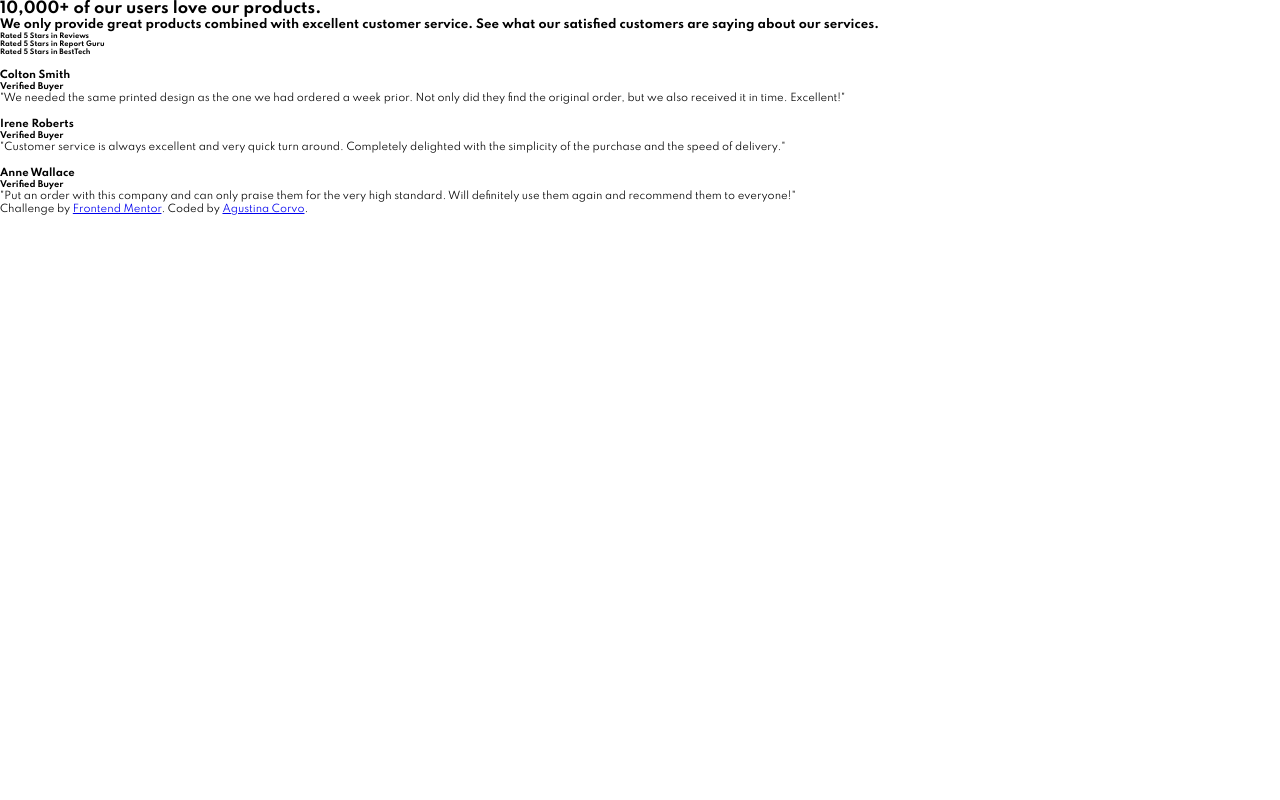
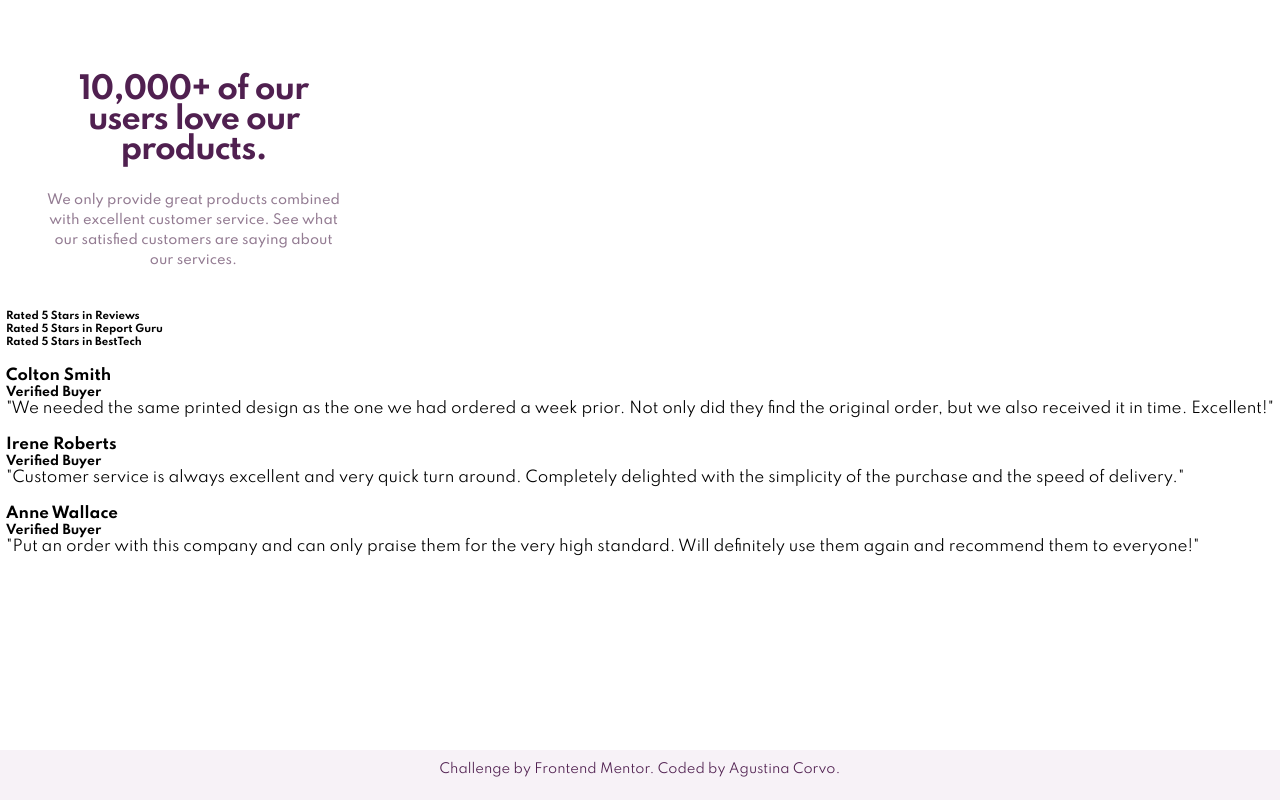
Before and after one commit to aguscorvo/social-proof-section, a plain HTML site: page index.html in a window 1280 px wide. Drawn offline with Linux system fonts and the light colour scheme.

Commit message:
New tags, first article and footer

```diff
--- a/assets/styles/scss/base/_links.scss
+++ b/assets/styles/scss/base/_links.scss
@@ -0,0 +1,9 @@
+a{
+    text-decoration: none;
+    color: $color-very-dark-magenta;
+}
+
+a:hover{
+    text-decoration: underline;
+    cursor: pointer;
+}
--- a/assets/styles/scss/base/_typography.scss
+++ b/assets/styles/scss/base/_typography.scss
@@ -8,6 +8,29 @@ html {
   font-size: 62.5%;
 }
 
-.attribution {
-  font-size: 1.1rem;
+body{
+  font-size: $primary-font-size;
 }
+
+h1{
+  font-size: 3rem;
+  font-weight: $font-weight-bold;
+  letter-spacing: -1.1px;
+  line-height: 30px;
+  color: $color-very-dark-magenta;
+}
+
+h3{
+  font-size: 1.3rem;
+  line-height: 20px;
+  font-weight: $font-weight-normal;
+  color: $color-dark-grayish-magenta;
+}
+
+footer {
+  font-size: 1.3rem;
+  font-weight: normal;
+  p{
+    color: $color-very-dark-magenta;
+  }
+}
--- a/assets/styles/scss/base/_variables.scss
+++ b/assets/styles/scss/base/_variables.scss
@@ -12,3 +12,6 @@ $color-white: hsl(0, 0%, 100%);
 // TYPOGRAPHY
 $base-font: 'Spartan', sans-serif;
 $primary-font-size: 1.5rem;
+$font-weight-thin: 400;
+$font-weight-normal: 500;
+$font-weight-bold: 700;
--- a/assets/styles/scss/layout/_layout.scss
+++ b/assets/styles/scss/layout/_layout.scss
@@ -4,6 +4,60 @@
   padding: 0;
 }
 
-.attribution {
+body{
+  display: flex;
+  justify-content: center;
+  align-items: center;
+  // height: 100vh;
+  min-width: 375px;
+  background-color: $color-white;
+}
+
+// MAIN
+.titleAndIntro{
+  display: block;
+  width: 375px;
+
+  h1{
+    padding-top: 75px;
+    padding-left: 30px;
+    padding-right: 30px;
+    padding-bottom: 20px;
+    text-align: center;
+  }
+
+  h3{
+    padding-top: 5px;
+    padding-left: 40px;
+    padding-right: 40px;
+    padding-bottom: 40px;
+    text-align: center;
+  }
+}
+
+
+
+// FOOTER
+
+footer {
+  position: fixed;
+  padding-top: 12px;
+  bottom: 0;
+  width: 100%;
+  height: 50px;
   text-align: center;
+  background-color: $color-light-grayish-magenta;
 }
+
+footer p {
+  display: inline-block;
+}
+
+footer a {
+  text-decoration: none;
+}
+
+footer a:hover {
+  text-decoration: underline;
+  cursor: pointer;
+}
--- a/index.html
+++ b/index.html
@@ -21,73 +21,79 @@
 
   <body>
     <main>
-      <section class="title">
+      <article class="titleAndIntro">
         <h1>10,000+ of our users love our products.</h1>
-      </section>
-      <section class="intro">
         <h3>
           We only provide great products combined with excellent customer
           service. See what our satisfied customers are saying about our
           services.
         </h3>
-      </section>
+      </article>
 
-      <section class="rating">
+      <div class="rating-container">
+        <section class="rating-container__item--first">
           <h6>Rated 5 Stars in Reviews</h6>
         </section>
-      <section class="rating">
+        <section class="rating-container__item--second">
           <h6>Rated 5 Stars in Report Guru</h6>
         </section>
-      <section class="rating">
+        <section class="rating-container__item--third">
           <h6>Rated 5 Stars in BestTech</h6>
         </section>
+      </div>
 
-      <section class="card">
-        <div class="card__header">
+      <div class="card-container">
+
+        <article class="card-container__item--first">
+          <section class="card-header">
             <div class="avatar"><img src="" alt="" /></div>
             <h4 class="name">Colton Smith</h4>
             <h5 class="status">Verified Buyer</h5>
-        </div>
-        <p class="card__comment">
+          </section>
+          <p class="card-comment">
             "We needed the same printed design as the one we had ordered a week
             prior. Not only did they find the original order, but we also received
             it in time. Excellent!"
           </p>
-      </section>
+        </article>
 
-      <section class="card">
-        <div class="card__header">
+        <article class="card-container__item--second">
+          <section class="card-header">
             <div class="avatar"><img src="" alt="" /></div>
             <h4 class="name">Irene Roberts</h4>
             <h5 class="status">Verified Buyer</h5>
-        </div>
-        <p class="card__comment">
+          </section>
+          <p class="card-comment">
             "Customer service is always excellent and very quick turn around.
             Completely delighted with the simplicity of the purchase and the speed
             of delivery."
           </p>
-      </section>
+        </article>
 
-      <section class="card">
-        <div class="card__header">
+        <article class="card-container__item--third">
+          <section class="card-header">
             <div class="avatar"><img src="" alt="" /></div>
             <h4 class="name">Anne Wallace</h4>
             <h5 class="status">Verified Buyer</h5>
-        </div>
-        <p class="card__comment">
+          </section>
+          <p class="card-comment">
             "Put an order with this company and can only praise them for the very
             high standard. Will definitely use them again and recommend them to
             everyone!"
           </p>
-      </section>
+        </article>
+
+      </div>
     </main>
 
     <footer>
-      <div class="attribution">
+      <div>
+        <p>
         Challenge by
         <a href="https://www.frontendmentor.io?ref=challenge" target="_blank"
           >Frontend Mentor</a
-        >. Coded by <a href="https://github.com/aguscorvo">Agustina Corvo</a>.
+        >. </p>
+        <p>Coded by <a href="https://github.com/aguscorvo">Agustina Corvo</a>.</p>
       </div>
     </footer>
   </body>
```
Also changed, not shown: assets/styles/css/styles.css, 1 other file. Lines whose indentation alone changed are shown as unchanged.
